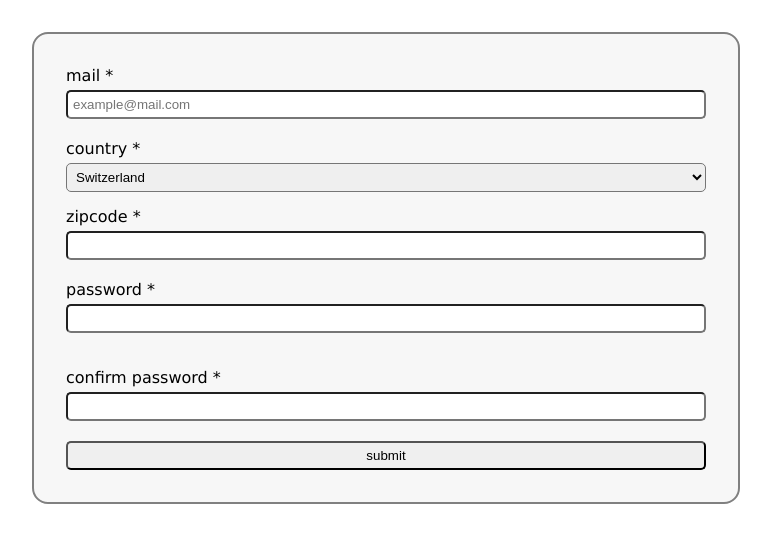
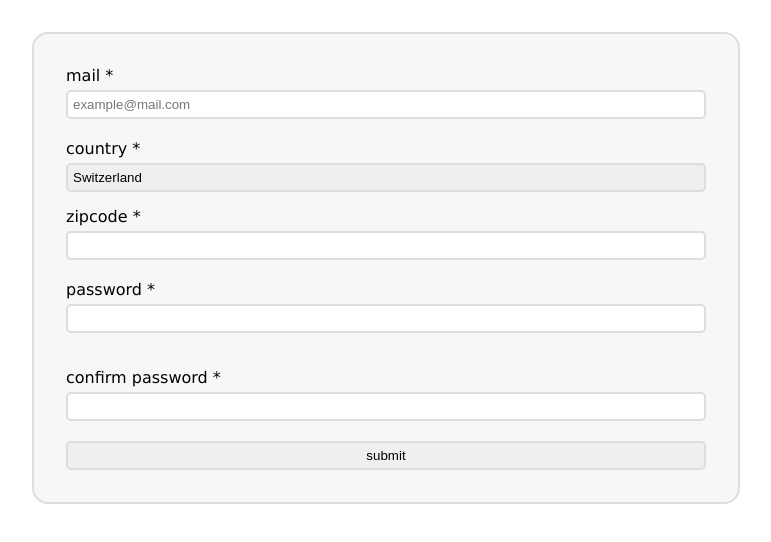
Before and after one commit to ManonLef/validated-form, a website: page index.html in a window 1280 px wide. Shown: the whole page, without its empty margins (254-1025 px from the left). Drawn offline with Linux system fonts and the light colour scheme.

Commit message:
edit input field styling

```diff
--- a/style.css
+++ b/style.css
@@ -10,7 +10,7 @@ form {
   display: grid;
   gap: 15px;
   background-color: rgb(247, 247, 247);
-  border: 2px solid gray ;
+  border: 2px solid rgb(221, 221, 221) ;
   margin: auto;
   margin-top: 2rem;
   border-radius: 1rem;
@@ -27,11 +27,13 @@ button {
   padding: 5px;
   outline: none;
   border-radius: 5px;
+  appearance: none;
+  border: 2px solid rgb(221, 221, 221);
 }
 
-/* input:invalid {
+input.invalid {
   border: 2px solid red;
-} */
+}
 
 input:valid {
   border: 2px solid green;
```
